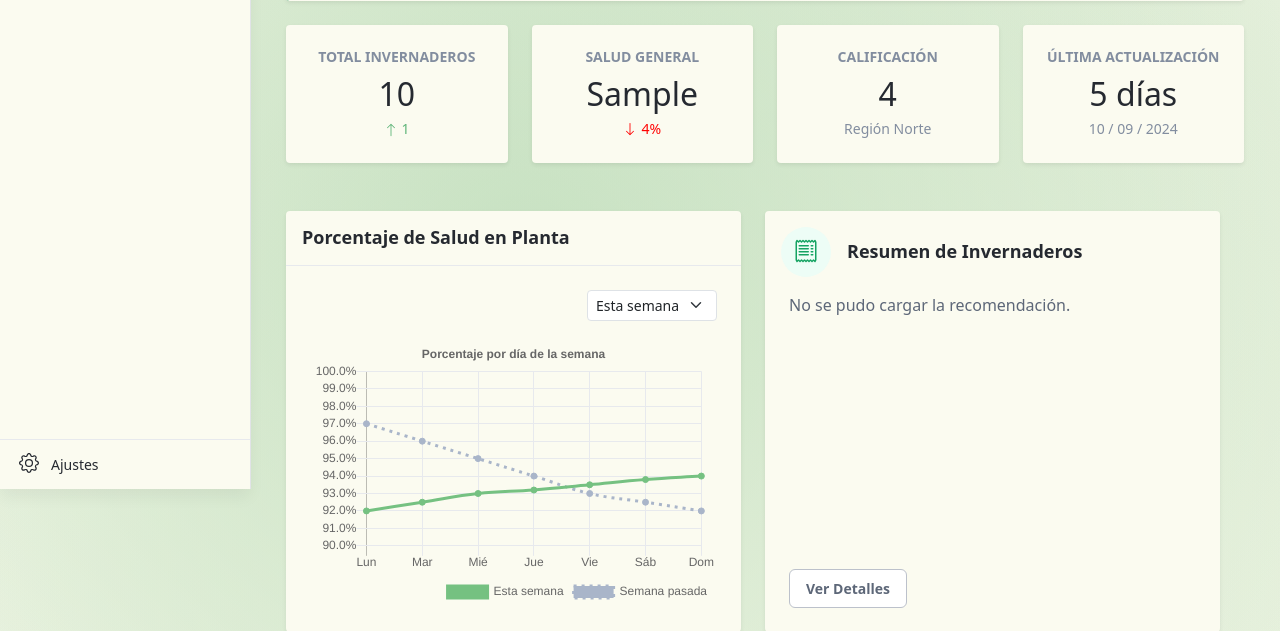
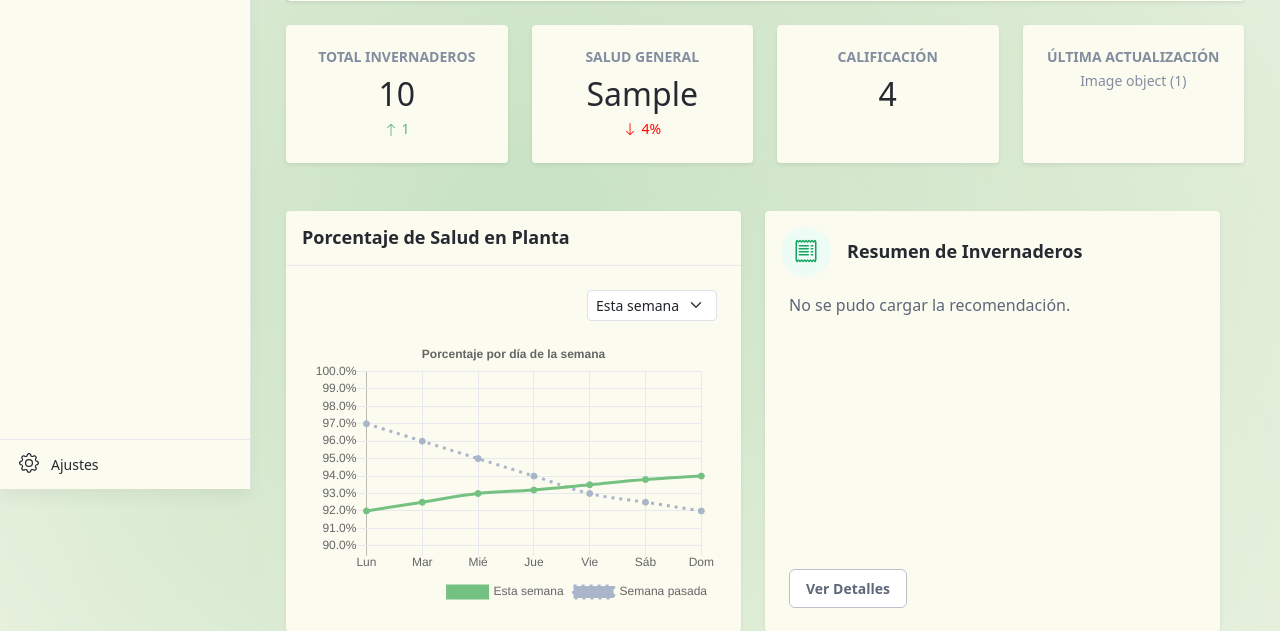
Before and after one commit to n-donati/GreenGuard, a Django app: template dashboard/templates/dashboard.html in a window 1280 px wide. Shown: the part 311-942 px from the top of the page. Run offline with Django 5.2, Linux system fonts and the light colour scheme; data comes from the database, SQL or seed files in the repository; the template is opened without the code that fills it: values that come from a table or form of the project are taken from there, most other values are stand-ins (such as "Sample title", 1, 10 or a date in 2020); some libraries are stand-ins or nearby versions.

Commit message:
[UPDATE] rating and last_update dashboard

```diff
--- a/dashboard/templates/dashboard.html
+++ b/dashboard/templates/dashboard.html
@@ -251,8 +251,6 @@
 							<div class="app-card-body p-3 p-lg-4">
 								<h4 class="stats-type mb-1">Calificación</h4>
 								<div class="stats-figure">{{ rating }}</div>
-								<div class="stats-meta">
-									Región Norte</div>
 							</div><!--//app-card-body-->
 							<a class="app-card-link-mask" href="#"></a>
 						</div><!--//app-card-->
@@ -261,8 +259,8 @@
 						<div class="app-card app-card-stat shadow-sm h-100">
 							<div class="app-card-body p-3 p-lg-4">
 								<h4 class="stats-type mb-1">Última Actualización</h4>
-								<div class="stats-figure">5 días</div>
-								<div class="stats-meta">10 / 09 / 2024</div>
+								{% comment %} <div class="stats-figure">{{ last_update}}</div> {% endcomment %}
+								<div class="stats-meta">{{ last_update}}</div>
 							</div><!--//app-card-body-->
 							<a class="app-card-link-mask" href="#"></a>
 						</div><!--//app-card-->
```
Also changed, not shown: dashboard/views.py (+12 -2 lines).
